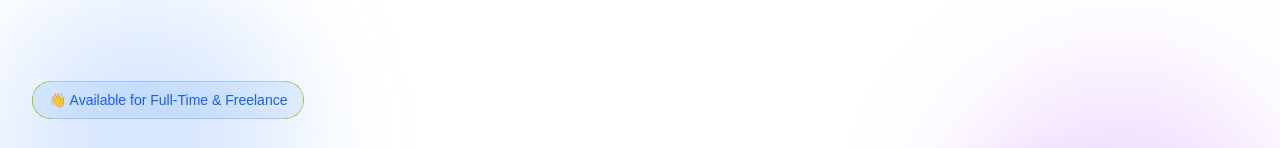
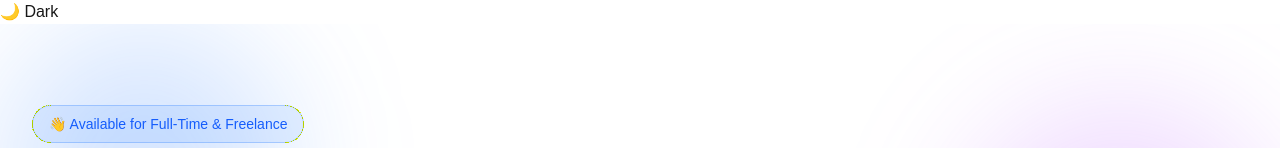
Before and after one commit to jabedalimollah/portfolio-website, a Next.js app: page / in a window 1280 px wide. Shown: the top 148 px of the page. Built offline with nearby package versions, Linux system fonts and the light colour scheme; no server answers.

Commit message:
add react-redux

```diff
--- a/package.json
+++ b/package.json
@@ -9,11 +9,13 @@
     "lint": "eslint"
   },
   "dependencies": {
+    "@reduxjs/toolkit": "^2.12.0",
     "framer-motion": "^12.42.2",
     "lucide-react": "^1.24.0",
     "next": "16.2.10",
     "react": "19.2.4",
-    "react-dom": "19.2.4"
+    "react-dom": "19.2.4",
+    "react-redux": "^9.3.0"
   },
   "devDependencies": {
     "@tailwindcss/postcss": "^4",
--- a/src/app/layout.js
+++ b/src/app/layout.js
@@ -1,6 +1,7 @@
 import { Geist, Geist_Mono } from "next/font/google";
 import "./globals.css";
-
+import StoreProvider from "@/redux/StoreProvider";
+import Navbar from "@/components/layout/Navbar";
 const geistSans = Geist({
   variable: "--font-geist-sans",
   subsets: ["latin"],
@@ -141,7 +142,10 @@ export default function RootLayout({ children }) {
       suppressHydrationWarning
     >
       <body className="min-h-screen bg-background text-foreground antialiased">
-        {children}
+        <StoreProvider>
+          <Navbar />
+          {children}
+        </StoreProvider>
       </body>
     </html>
   );
--- /dev/null
+++ b/src/components/layout/Navbar.jsx
@@ -0,0 +1,17 @@
+"use client";
+
+import { useSelector, useDispatch } from "react-redux";
+import { toggleTheme } from "@/redux/features/themeSlice";
+
+export default function Navbar() {
+  const dispatch = useDispatch();
+  const darkMode = useSelector((state) => state.theme.darkMode);
+
+  return (
+    <nav>
+      <button onClick={() => dispatch(toggleTheme())}>
+        {darkMode ? "🌙 Dark" : "☀️ Light"}
+      </button>
+    </nav>
+  );
+}
--- /dev/null
+++ b/src/redux/StoreProvider.js
@@ -0,0 +1,8 @@
+"use client";
+
+import { Provider } from "react-redux";
+import { store } from "@/redux/store";
+
+export default function ReduxProvider({ children }) {
+  return <Provider store={store}>{children}</Provider>;
+}
--- /dev/null
+++ b/src/redux/features/themeSlice.js
@@ -0,0 +1,19 @@
+import { createSlice } from "@reduxjs/toolkit";
+
+const initialState = {
+  darkMode: true,
+};
+
+const themeSlice = createSlice({
+  name: "theme",
+  initialState,
+  reducers: {
+    toggleTheme: (state) => {
+      state.darkMode = !state.darkMode;
+    },
+  },
+});
+
+export const { toggleTheme } = themeSlice.actions;
+
+export default themeSlice.reducer;
--- /dev/null
+++ b/src/redux/store.js
@@ -0,0 +1,8 @@
+import { configureStore } from "@reduxjs/toolkit";
+import themeReducer from "./features/themeSlice";
+
+export const store = configureStore({
+  reducer: {
+    theme: themeReducer,
+  },
+});
```
Also changed, not shown: 1 other file (tests, documents, lock files or other folders).
